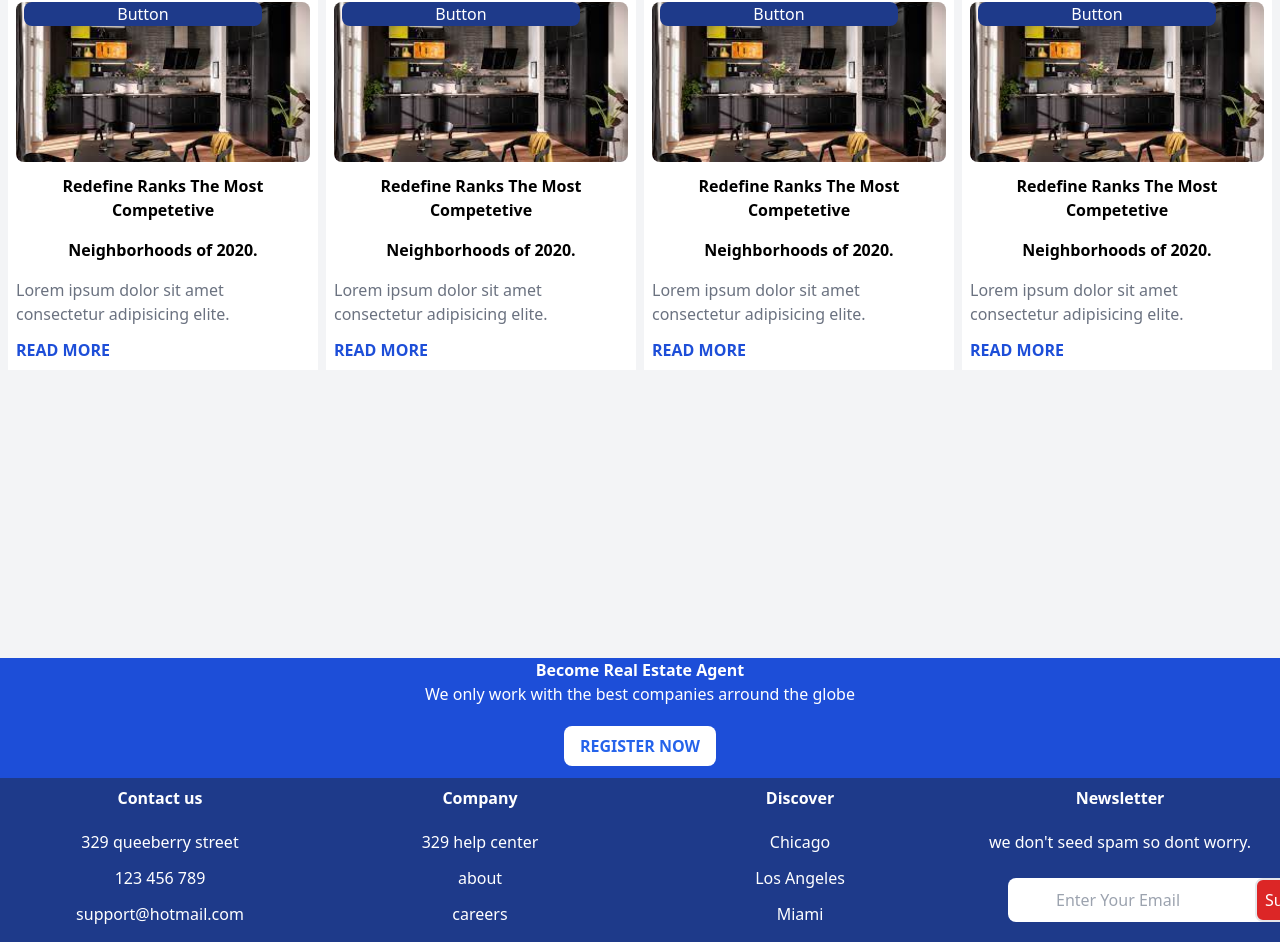
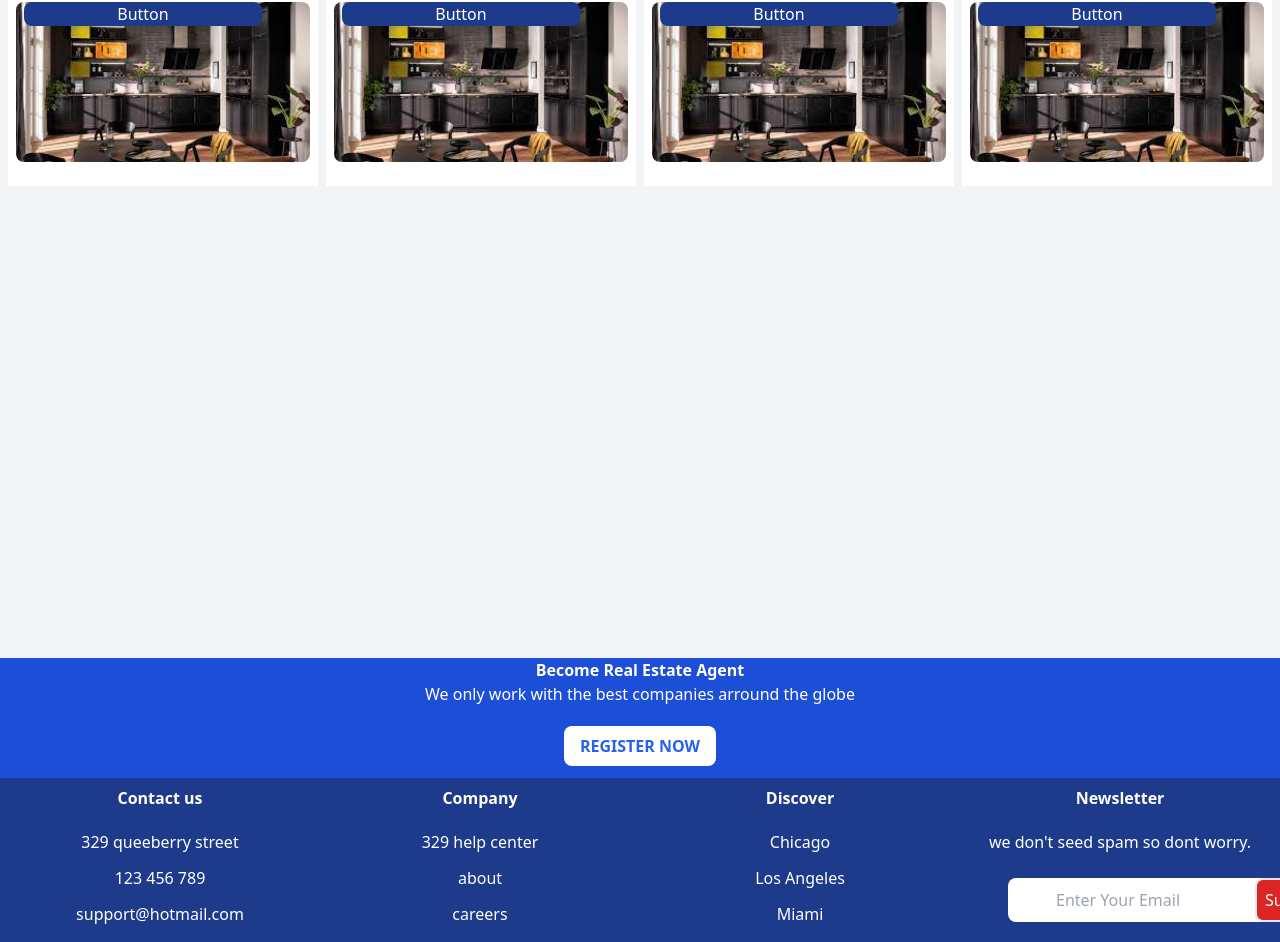
Before and after one commit to Krikor-Greg-Markarian/website, a React (Create React App) app: page / in a window 1280 px wide. Shown: the part 4880-5822 px from the top of the page. Built offline with nearby package versions, Linux system fonts and the light colour scheme.

Commit message:
Boxes with text including read more button.

```diff
--- a/src/components/BoxBkTextButton.js
+++ b/src/components/BoxBkTextButton.js
@@ -1,6 +1,6 @@
 import React from "react";
 
-function BoxBkTextButton() {
+function BoxBkTextButton(props) {
   return (
     <div className="bg-white p-2">
       <div className={"kitchen rounded-lg"}>
@@ -10,14 +10,14 @@ function BoxBkTextButton() {
       </div>
 
       <p className="mt-3 text-center font-bold">
-        Redefine Ranks The Most Competetive
+        {props.maintitle}
       </p>
-      <p className="mt-4 text-center font-bold">Neighborhoods of 2020.</p>
+      <p className="mt-4 text-center font-bold">{props.subtitle}</p>
       <p className="text-gray-500 mt-4 mb-3">
-        Lorem ipsum dolor sit amet consectetur adipisicing elite.
+        {props.greytext}
       </p>
       <a className="text-blue-700 font-bold" href="#">
-        READ MORE
+        {props.readmore}
       </a>
     </div>
   );
```
